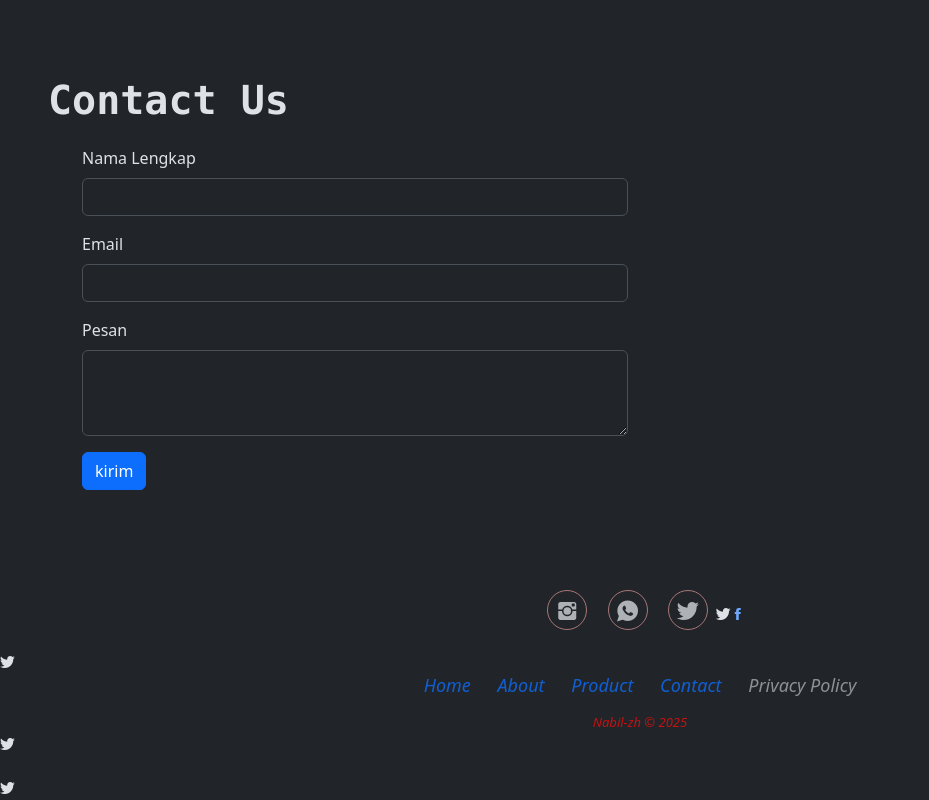
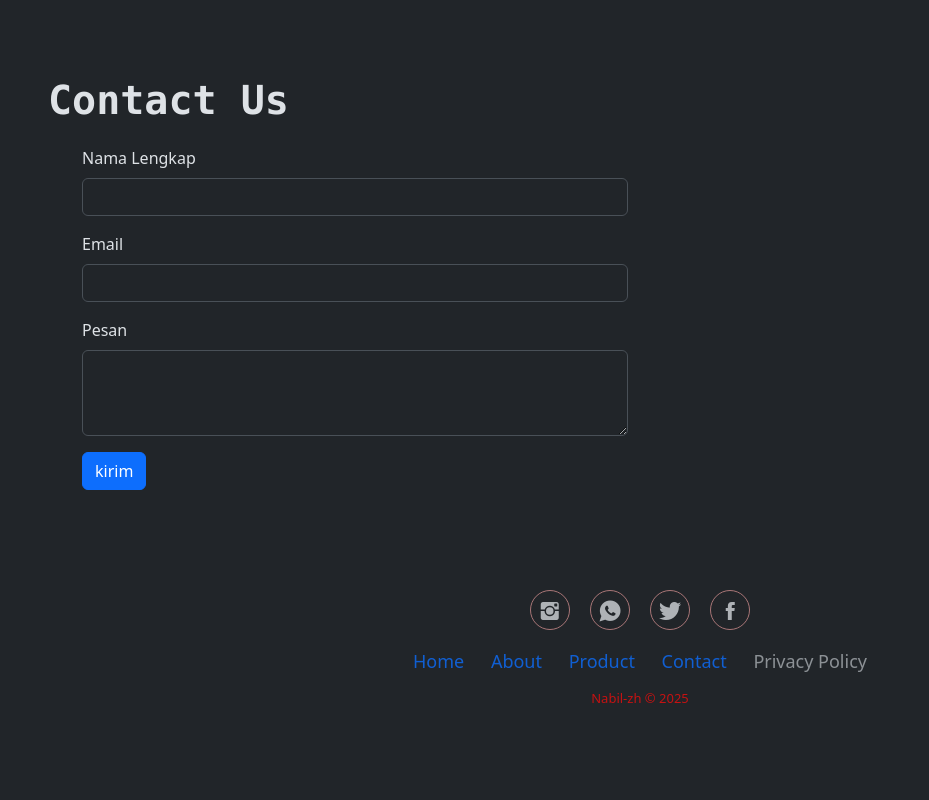
Before and after one commit to nabilzh12/nabil-zh, a plain HTML site: page index.html in a window 1280 px wide. Shown: the part 2753-3553 px from the top of the page, without its empty margins (0-929 px from the left). After the commit the page ends 3481 px from the top, so only its background shows below. Drawn offline with nearby package versions, Linux system fonts and the light colour scheme.

Commit message:
Update index.html

```diff
--- a/index.html
+++ b/index.html
@@ -253,7 +253,7 @@
         <div class="social">
           <a href=""><i class="icon ion-social-instagram"></i> </a>
           <a href=""><i class="icon ion-social-whatsapp"></i> </a>
-          <a href=""><i class="icon ion-social-twitter"> </a>
+          <a href=""><i class="icon ion-social-twitter"></i> </a>
           <a href=""><i class="icon ion-social-facebook"></i> </a>
         </div>
 
```
